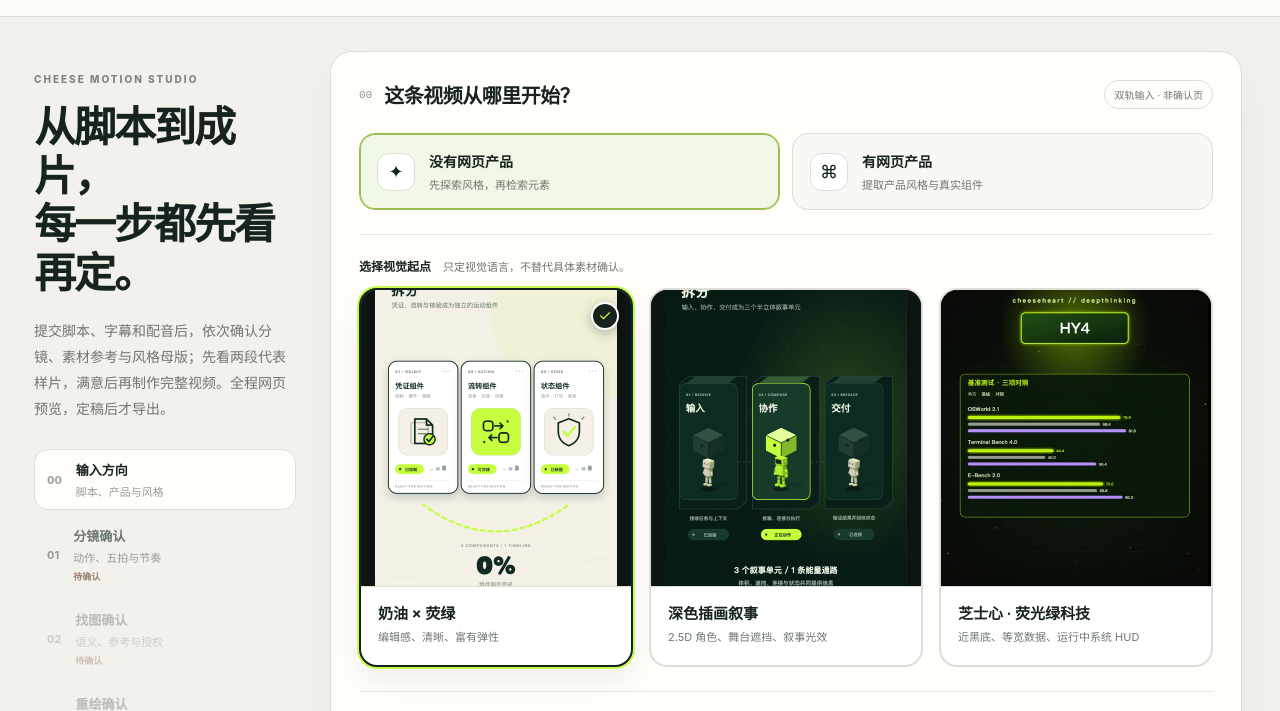
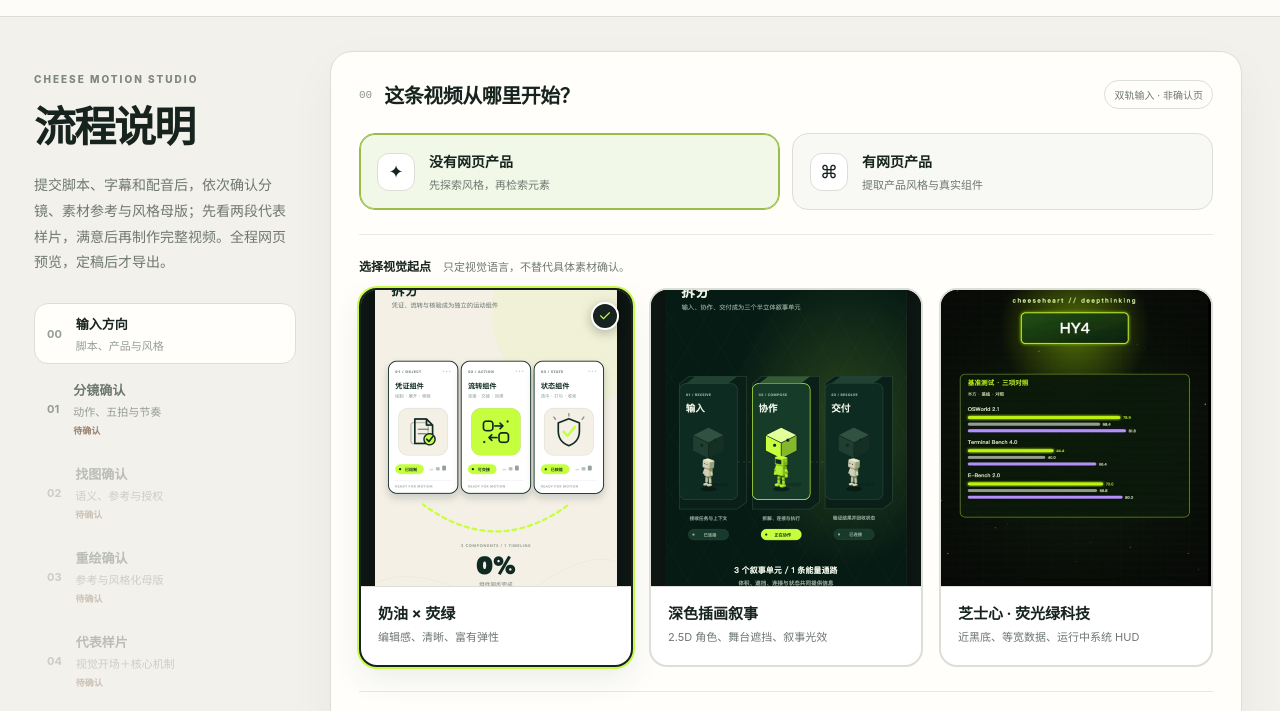
Before and after one commit to MarkCheese523/cheese_animation_video, a website: page studio/index.html in a window 1280 px wide. Shown: the part 57-768 px from the top of the page. Drawn offline with Linux system fonts and the light colour scheme; no server answers.

Commit message:
feat: 侧栏主标题简化为流程说明

```diff
--- a/studio/index.html
+++ b/studio/index.html
@@ -15,7 +15,7 @@
   <main class="layout">
     <aside class="sidebar">
       <p class="eyebrow">CHEESE MOTION STUDIO</p>
-      <h1>从脚本到成片，<br>每一步都先看再定。</h1>
+      <h1>流程说明</h1>
       <p class="intro">提交脚本、字幕和配音后，依次确认分镜、素材参考与风格母版；先看两段代表样片，满意后再制作完整视频。全程网页预览，定稿后才导出。</p>
       <nav class="steps" aria-label="制作步骤">
         <button data-step="direction" class="active"><b>00</b><span>输入方向<small>脚本、产品与风格</small></span></button>
```
